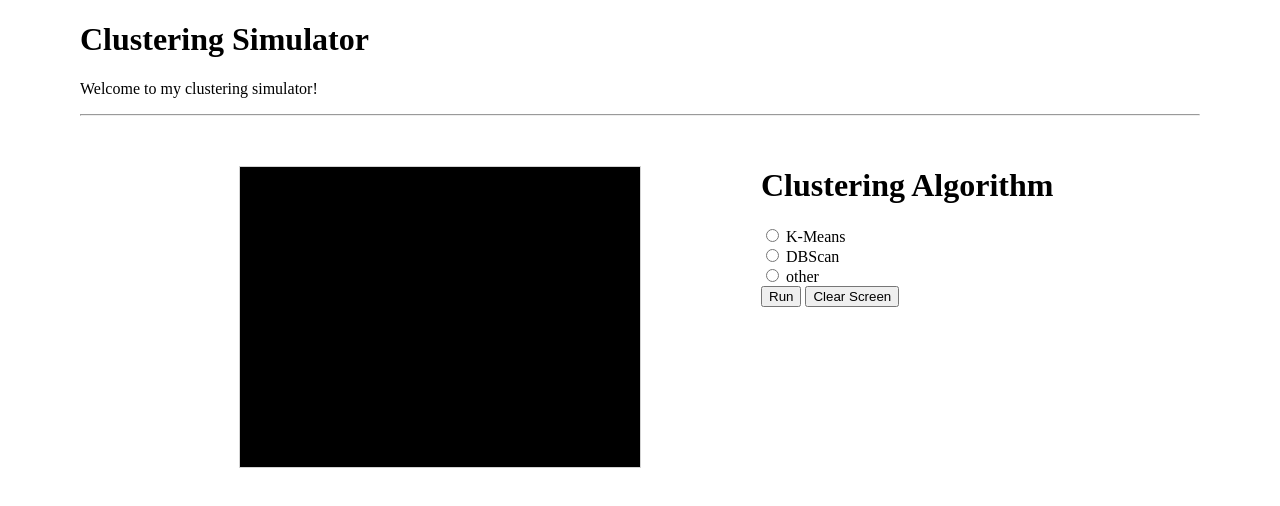
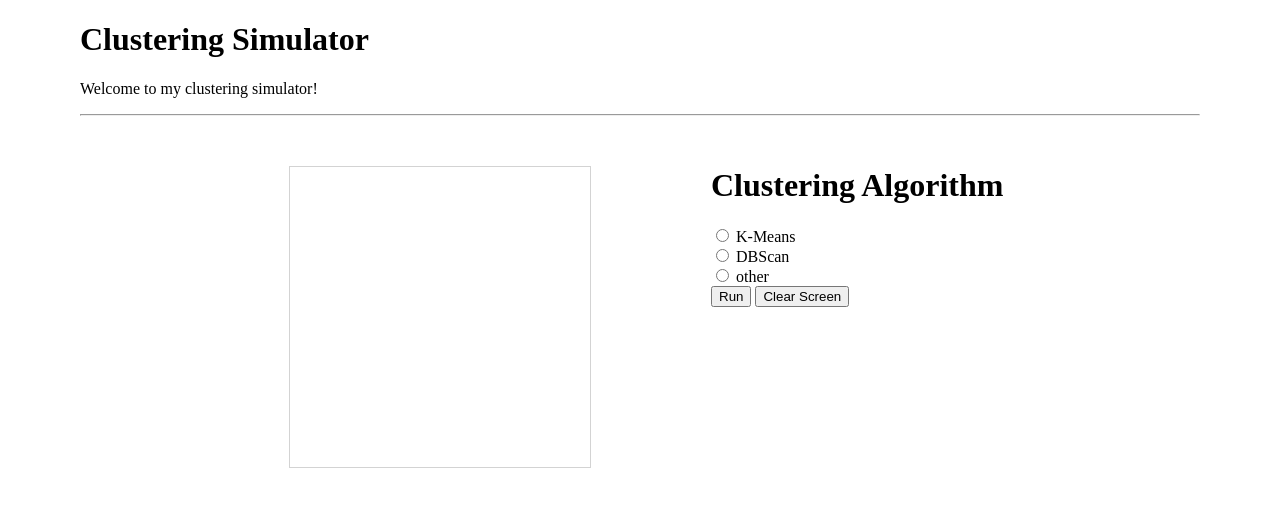
Before and after one commit to evanglas/Clustering-Simulator, a plain HTML site: page index.html in a window 1280 px wide. Both pictures are taken after a click on the button "Clear Screen". Drawn offline with Linux system fonts and the light colour scheme.

Commit message:
Fixed canvas blur

```diff
--- a/index.html
+++ b/index.html
@@ -34,7 +34,7 @@
                 </div>
                 <div id="general-input">
                     <button id="run-button">Run</button>
-                    <button id="clear-button">Clear Screen</button>
+                    <button id="clear-button" onclick="clearScreen()">Clear Screen</button>
                 </div>
             </div>
         </div>
--- a/script.js
+++ b/script.js
@@ -1,3 +1,6 @@
+const canvas = document.getElementById("clusterCanvas");
+const ctx = canvas.getContext("2d");
+
 const runButton = document.getElementById("run-button");
 const clearButton = document.getElementById("clear-button");
 
@@ -29,3 +32,24 @@ function doSomething(e) {
             break;
     }
 }
+
+canvas.height = 300;
+canvas.width = 300;
+
+ctx.fillStyle = '#FF0000';
+ctx.fillRect(0,0,150,75);
+
+canvas.addEventListener('mousedown', function(e) {
+    let rect = e.target.getBoundingClientRect();
+    console.log(e.target.getBoundingClientRect());
+    ctx.beginPath();
+    ctx.arc(e.clientX - rect.left, e.clientY - rect.top, 10, 0, 2 * Math.PI);
+    ctx.fillStyle = "turquoise";
+    ctx.fill();
+    // ctx.strokeStyle = "turquoise";
+    // ctx.stroke();
+})
+
+function clearScreen() {
+    ctx.clearRect(0, 0, canvas.width, canvas.height);
+}
--- a/style.css
+++ b/style.css
@@ -18,11 +18,12 @@
 canvas {
     margin: 20px;
     border: 1px solid #d3d3d3;
-    background-color: #000000;
+    object-fit: contain;
+    /* background-color: #000000; */
     /* width: 800px;
     height: 600px; */
-    width: 400px;
-    height: 300px;
+    /* width: 400px;
+    height: 300px; */
 }
 
 .model-input {
```
